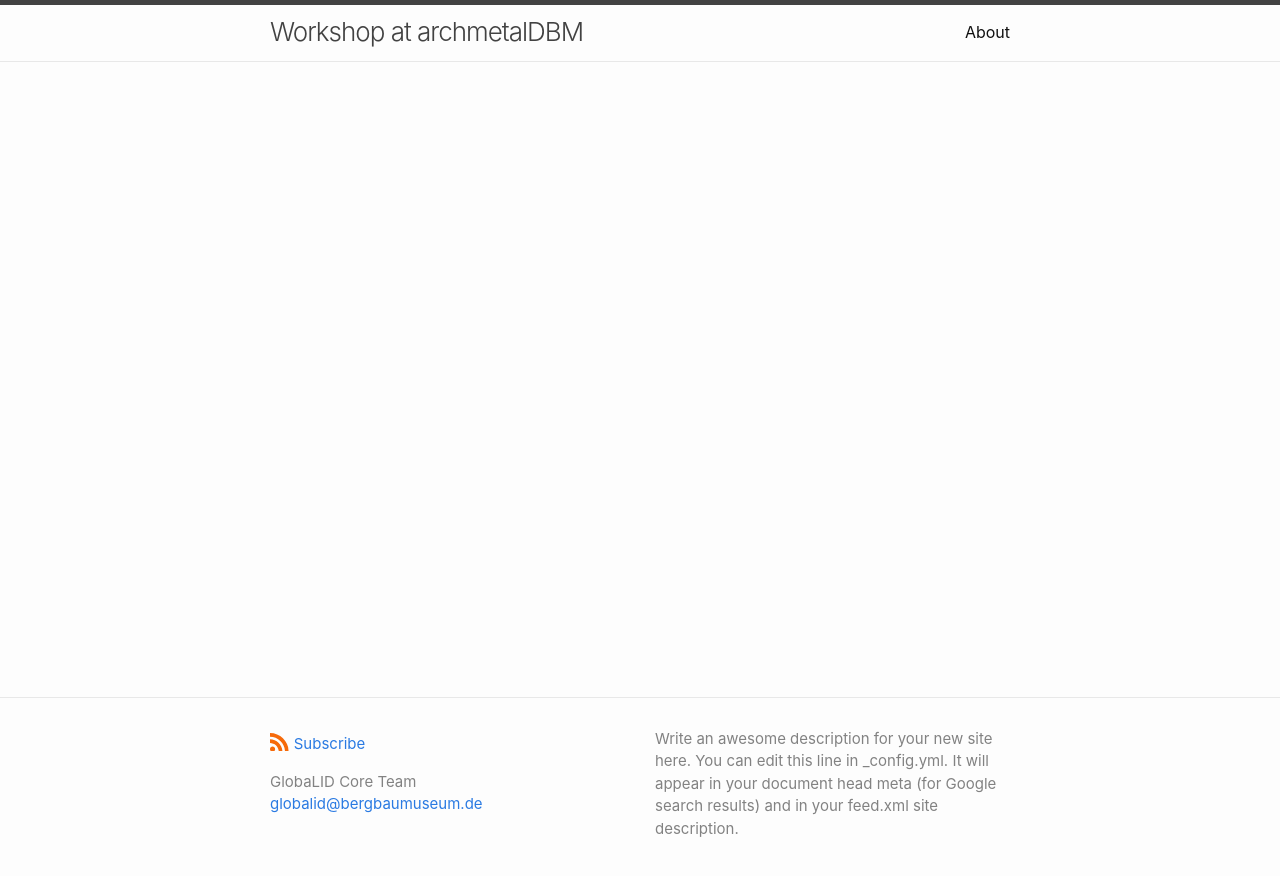
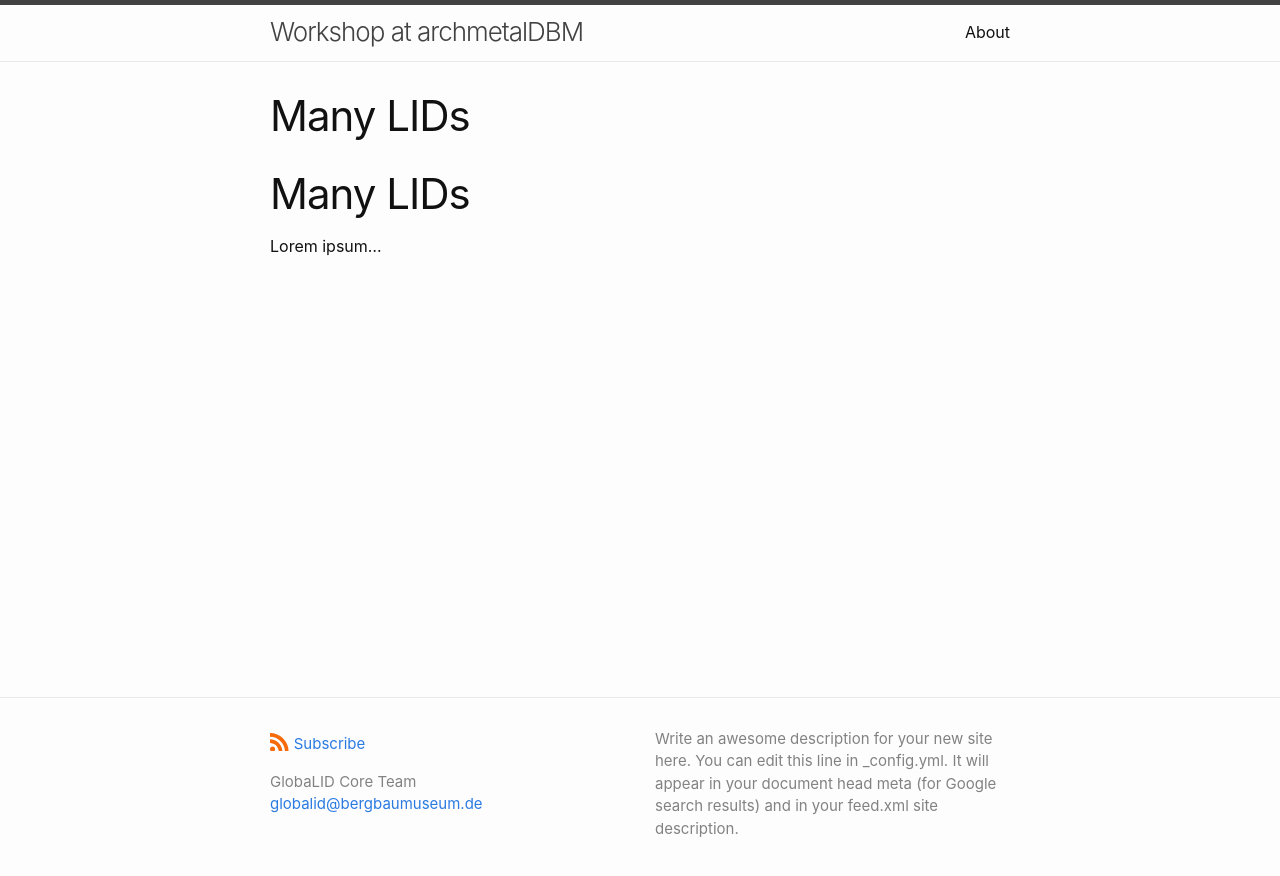
Before and after one commit to archmetalDBM/workshop, a Jekyll site: the page built from index.md, in a window 1280 px wide. Shown: the top 876 px of the page. Built offline with Jekyll 4.4.1, drawn with Linux system fonts in a browser that asks for light colours; our own code applies the rules of GitHub Pages for plain Markdown files.

Commit message:
add post

```diff
--- a/index.md
+++ b/index.md
@@ -7,3 +7,6 @@
 #
 layout: page
 ---
+
+# Many LIDs
+Lorem ipsum...
```
